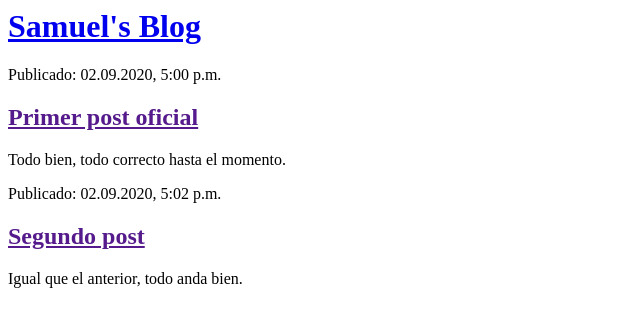
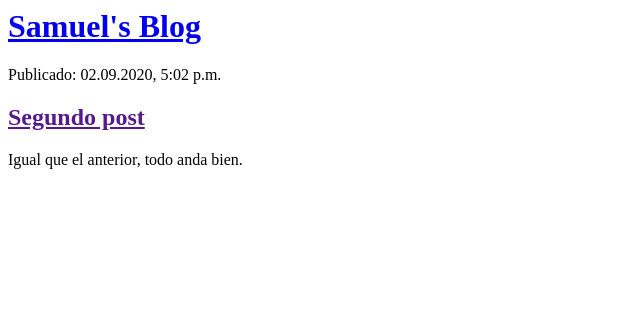
Before and after one commit to Samuel-Arrieta/My-Django-Blog, a Django app: page / in a window 1280 px wide. Shown: the top 327 px of the page, without its empty margins (0-640 px from the left). Run offline with Django 3.2, Linux system fonts and the light colour scheme; data that the repository does not hold is empty.

Commit message:
Templates modificados para mostrar post desde base de datos.

```diff
--- a/blog/templates/blog/post_list.html
+++ b/blog/templates/blog/post_list.html
@@ -5,12 +5,6 @@
     <body>
         <div>
             <h1><a href="/">Samuel's Blog</a></h1>
-        </div>
-
-        <div>
-            <p>Publicado: 02.09.2020, 5:00 p.m.</p>
-            <h2><a href="">Primer post oficial</a></h2>
-            <p>Todo bien, todo correcto hasta el momento.</p>
         </div>
 
     {% for post in posts %}
```
